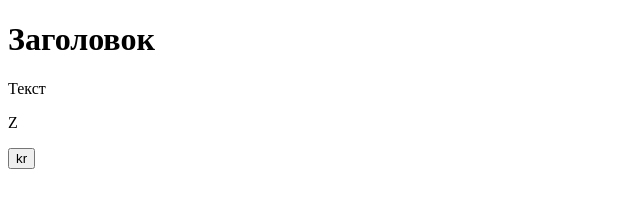
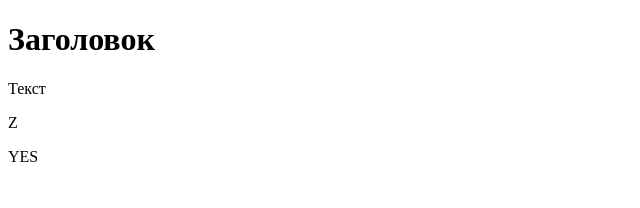
Before and after one commit to Ivan200311/project, a plain HTML site: page index.html in a window 1280 px wide. Shown: the full height of the page, 0-640 px from the left. Drawn offline with Linux system fonts and the light colour scheme.

Commit message:
Update index.html

```diff
--- a/index.html
+++ b/index.html
@@ -9,6 +9,8 @@
 <body>
     <h1>Заголовок</h1>
     <p>Текст</p>
-    <p>Z</p><button>kr</button>
+    <p>Z</p>
+    <p>YES</p>
+
 </body>
 </html>
```
